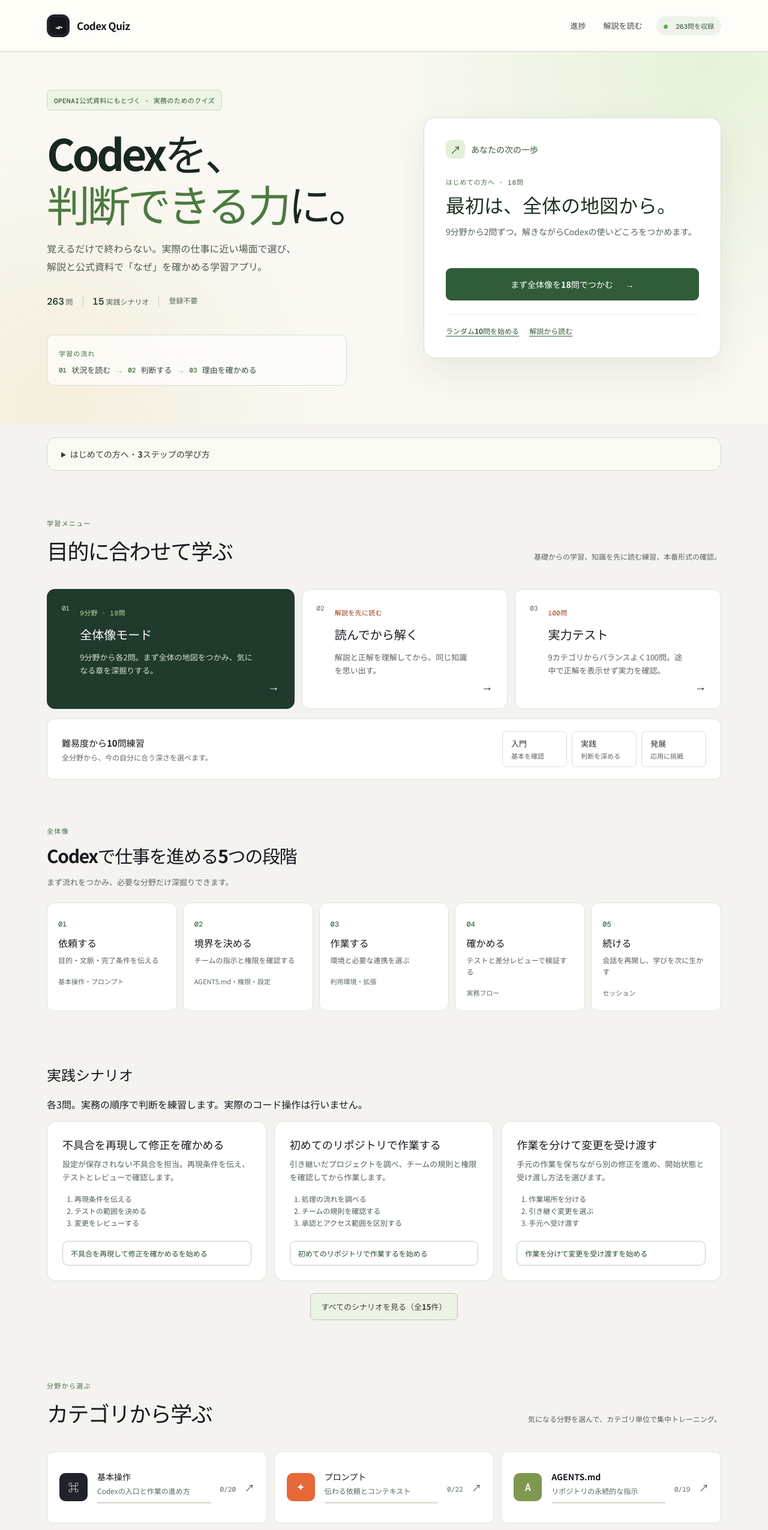
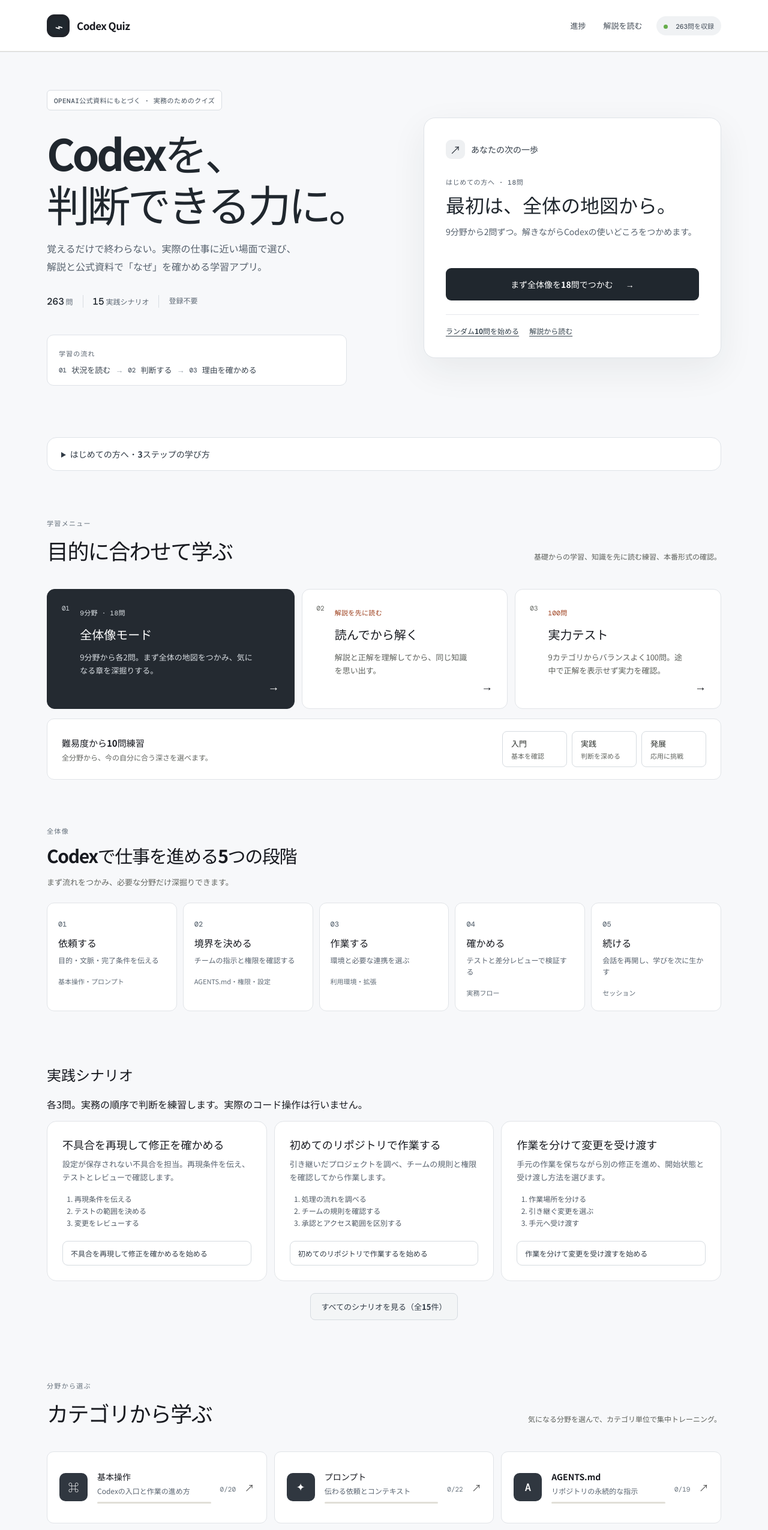
Before and after one commit to ip-san/codex-quiz, a React (Vite) app: page / in a window 1280 px wide. Shown: the top 2551 px of the page at 60% size. Built offline with nearby package versions, Linux system fonts and the light colour scheme.

Commit message:
Align quiz palette with neutral Codex-inspired styling

```diff
--- a/src/App.tsx
+++ b/src/App.tsx
@@ -676,7 +676,7 @@ function App() {
         {storageAlert}
         <div className="result-card">
           <Logo />
-          <p className="eyebrow result-label">SESSION COMPLETE</p>
+          <p className="eyebrow result-label">学習を完了</p>
           <h1>{percent >= 80 ? "すばらしい！" : percent >= 60 ? "いい調子です" : "ここから伸びます"}</h1>
           <div className="score-ring" style={{ "--score": `${percent * 3.6}deg` } as React.CSSProperties}>
             <div>
--- a/src/home.css
+++ b/src/home.css
@@ -2,30 +2,27 @@
 .home-nav {
   max-width: none;
   padding-inline: max(28px, calc((100vw - 1124px) / 2));
-  background: #fffdf8;
-  box-shadow: 0 1px 0 #e7e6df;
+  background: #fff;
+  box-shadow: 0 1px 0 #e1e4e8;
 }
 .home-nav .brand { font-size: 17px; }
-.home-nav .nav-actions > button { color: #3d4d43; font-size: 13px; }
-.home-nav .nav-actions > button:hover { color: #1f6237; }
-.home-nav .nav-badge { background: #edf3eb; color: #3f5d48; font-size: 11px; letter-spacing: 0; text-transform: none; }
+.home-nav .nav-actions > button { color: #424b55; font-size: 13px; }
+.home-nav .nav-actions > button:hover { color: #20272e; }
+.home-nav .nav-badge { background: #f0f2f4; color: #4c5661; font-size: 11px; letter-spacing: 0; text-transform: none; }
 
 .hero {
   min-height: 480px;
   padding-block: 64px;
   gap: clamp(38px, 6vw, 84px);
-  background:
-    radial-gradient(circle at 92% 2%, #e5f2d8 0, transparent 37%),
-    radial-gradient(circle at 7% 95%, #f5eedc 0, transparent 33%),
-    #f9f8f2;
-  color: #19271f;
+  background: #f7f8fa;
+  color: #20272e;
   border: 0;
 }
 
 .hero .pill {
-  border-color: #c8dbb7;
-  background: #ecf5e4;
-  color: #365638;
+  border-color: #d9dde2;
+  background: #fff;
+  color: #48535f;
   letter-spacing: .04em;
 }
 
@@ -37,75 +34,75 @@
   letter-spacing: -.065em;
 }
 
-.hero h1 em { color: #4d7a41; }
-.hero-copy > p { max-width: 540px; color: #4c5b52; font-size: 16px; line-height: 1.85; }
-.hero-proof { display: flex; flex-wrap: wrap; gap: 0; margin-top: 33px; color: #526555; font-size: 12px; }
-.hero-proof span { padding: 0 16px; border-right: 1px solid #c4ccbf; }
+.hero h1 em { color: #20272e; }
+.hero-copy > p { max-width: 540px; color: #56616d; font-size: 16px; line-height: 1.85; }
+.hero-proof { display: flex; flex-wrap: wrap; gap: 0; margin-top: 33px; color: #5d6874; font-size: 12px; }
+.hero-proof span { padding: 0 16px; border-right: 1px solid #d9dde2; }
 .hero-proof span:first-child { padding-left: 0; }
 .hero-proof span:last-child { border: 0; }
-.hero-proof strong { color: #1e3522; font: 500 16px "DM Mono", monospace; }
+.hero-proof strong { color: #20272e; font: 500 16px "DM Mono", monospace; }
 
 .hero-preview {
   max-width: 500px;
   margin-top: 45px;
   padding: 16px 19px;
-  border: 1px solid #d6ded0;
+  border: 1px solid #dfe3e8;
   border-radius: 11px;
-  background: #ffffffa8;
+  background: #fff;
 }
-.hero-preview > span { color: #496c43; font: 700 11px "DM Mono", monospace; letter-spacing: .1em; }
-.hero-preview p { display: flex; flex-wrap: wrap; align-items: center; gap: 8px; margin: 8px 0 0; color: #36463b; font-size: 13px; }
-.hero-preview b { color: #43683d; font: 700 11px "DM Mono", monospace; }
-.hero-preview i { color: #9aa99a; font-style: normal; }
+.hero-preview > span { color: #59636f; font: 700 11px "DM Mono", monospace; letter-spacing: .1em; }
+.hero-preview p { display: flex; flex-wrap: wrap; align-items: center; gap: 8px; margin: 8px 0 0; color: #39434e; font-size: 13px; }
+.hero-preview b { color: #59636f; font: 700 11px "DM Mono", monospace; }
+.hero-preview i { color: #9ca4ad; font-style: normal; }
 
 .next-step-card {
   padding: clamp(25px, 3vw, 36px);
-  border: 1px solid #d7dfcf;
+  border: 1px solid #dfe3e8;
   border-radius: 19px;
   background: #fff;
-  box-shadow: 0 20px 60px #334d3917;
+  box-shadow: 0 20px 60px #20272e12;
 }
-.next-step-heading { display: flex; align-items: center; gap: 10px; color: #345739; font-size: 14px; font-weight: 700; }
-.next-step-icon { display: grid; place-items: center; width: 32px; height: 32px; border-radius: 9px; background: #e4efd8; font-size: 18px; }
-.next-step-card .next-step-kicker { margin: 30px 0 9px; color: #4d7045; font: 700 11px "DM Mono", monospace; letter-spacing: .06em; }
-.next-step-card h2 { margin: 0 0 11px; color: #1f3124; font-size: clamp(24px, 2.5vw, 32px); line-height: 1.35; }
-.next-step-card p:not(.next-step-kicker) { min-height: 48px; margin: 0 0 24px; color: #526258; font-size: 14px; line-height: 1.7; }
-.next-step-card .primary { width: 100%; min-height: 54px; justify-content: space-between; background: #315c39; color: #fff; box-shadow: none; font-size: 14px; }
-.next-step-card .primary:hover { background: #427549; }
-.next-step-secondary { display: flex; flex-wrap: wrap; gap: 9px 17px; margin-top: 23px; padding-top: 18px; border-top: 1px solid #e9eee6; }
-.next-step-secondary button, .next-step-discard { padding: 0; border: 0; background: transparent; color: #315b3a; font-size: 12px; font-weight: 700; text-decoration: underline; text-underline-offset: 3px; }
+.next-step-heading { display: flex; align-items: center; gap: 10px; color: #303a45; font-size: 14px; font-weight: 700; }
+.next-step-icon { display: grid; place-items: center; width: 32px; height: 32px; border-radius: 9px; background: #eef0f2; color: #303740; font-size: 18px; }
+.next-step-card .next-step-kicker { margin: 30px 0 9px; color: #59636f; font: 700 11px "DM Mono", monospace; letter-spacing: .06em; }
+.next-step-card h2 { margin: 0 0 11px; color: #20272e; font-size: clamp(24px, 2.5vw, 32px); line-height: 1.35; }
+.next-step-card p:not(.next-step-kicker) { min-height: 48px; margin: 0 0 24px; color: #56616d; font-size: 14px; line-height: 1.7; }
+.next-step-card .primary { width: 100%; min-height: 54px; justify-content: space-between; background: #20272e; color: #fff; box-shadow: none; font-size: 14px; }
+.next-step-card .primary:hover { background: #303a45; }
+.next-step-secondary { display: flex; flex-wrap: wrap; gap: 9px 17px; margin-top: 23px; padding-top: 18px; border-top: 1px solid #e5e8ec; }
+.next-step-secondary button, .next-step-discard { padding: 0; border: 0; background: transparent; color: #33404b; font-size: 12px; font-weight: 700; text-decoration: underline; text-underline-offset: 3px; }
 .next-step-discard { margin-top: 16px; color: #7b5c50; font-weight: 500; }
 
-.home-progress { display: flex; align-items: center; gap: 28px; max-width: 1124px; margin: 22px auto 0; padding: 16px 22px; border: 1px solid #e0e6d9; border-radius: 11px; background: #f9fbf5; }
+.home-progress { display: flex; align-items: center; gap: 28px; max-width: 1124px; margin: 22px auto 0; padding: 16px 22px; border: 1px solid #dfe3e8; border-radius: 11px; background: #fff; }
 .home-progress div { display: flex; align-items: baseline; gap: 7px; }
-.home-progress strong { color: #2a5134; font: 600 20px "DM Mono", monospace; }
-.home-progress span { color: #526457; font-size: 12px; }
-.home-progress button { margin-left: auto; padding: 7px 0; border: 0; background: transparent; color: #356240; font-size: 12px; font-weight: 700; }
+.home-progress strong { color: #20272e; font: 600 20px "DM Mono", monospace; }
+.home-progress span { color: #59636f; font-size: 12px; }
+.home-progress button { margin-left: auto; padding: 7px 0; border: 0; background: transparent; color: #303740; font-size: 12px; font-weight: 700; }
 
 .intro-guide {
   max-width: 1124px;
   margin: 22px auto 0;
   padding: 17px 23px;
-  border-color: #d7dbca;
-  background: #f9faf3;
+  border-color: #dfe3e8;
+  background: #fff;
 }
-.intro-guide summary { color: #313d2e; font-size: 14px; }
+.intro-guide summary { color: #303a45; font-size: 14px; }
 .intro-guide h2 { margin: 19px 0 10px; font-size: 17px; }
 .intro-guide ol { display: grid; grid-template-columns: repeat(3, 1fr); gap: 12px; margin: 12px 0; padding: 0; list-style-position: inside; }
-.intro-guide li { padding: 12px; border: 1px solid #dce4cf; border-radius: 8px; background: #fff; font-size: 13px; }
-.intro-guide p { margin: 10px 0; color: #526158; font-size: 13px; }
+.intro-guide li { padding: 12px; border: 1px solid #e2e5e9; border-radius: 8px; background: #fafbfc; font-size: 13px; }
+.intro-guide p { margin: 10px 0; color: #56616d; font-size: 13px; }
 .intro-guide .secondary { margin-top: 6px; padding: 10px 14px; font-size: 13px; }
 
 .journey-section { margin-top: 62px; }
-.journey-section .eyebrow, .mode-section .eyebrow, .category-section .eyebrow { color: #476b48; font-size: 11px; }
+.journey-section .eyebrow, .mode-section .eyebrow, .category-section .eyebrow { color: #66717c; font-size: 11px; }
 .journey-section h2, .mode-section .section-heading h2, .category-section .section-heading h2 { letter-spacing: -.045em; }
 .journey-hint { display: none; }
 .journey-map { gap: 10px; margin-top: 25px; }
-.journey-map li { padding: 20px 18px; border-color: #e0e4db; background: #fff; }
-.journey-map span { color: #476b48; }
+.journey-map li { padding: 20px 18px; border-color: #e1e4e8; background: #fff; }
+.journey-map span { color: #66717c; }
 .journey-map h3 { margin: 10px 0 7px; font-size: 16px; }
-.journey-map p { margin-bottom: 12px; color: #56625b; font-size: 12px; }
-.journey-map small { color: #5c6b61; font-size: 11px; }
+.journey-map p { margin-bottom: 12px; color: #59636f; font-size: 12px; }
+.journey-map small { color: #626d78; font-size: 11px; }
 
 .mode-section { padding-top: 68px; }
 .scenario-grid { grid-template-columns: repeat(3, minmax(0, 1fr)); }
@@ -117,44 +114,45 @@
   min-height: 255px;
   margin: 0;
   padding: 25px;
-  border-color: #deded5;
+  border-color: #e1e4e8;
   background: #fff;
 }
 .scenario-grid .learning-guide h3 { margin: 0 0 9px; font-size: 18px; line-height: 1.45; }
-.scenario-grid .learning-guide p { margin: 0; color: #56625b; font-size: 13px; line-height: 1.65; }
-.scenario-grid .learning-guide ol { margin: 16px 0 20px; padding-left: 20px; color: #4d5d51; font-size: 12px; }
+.scenario-grid .learning-guide p { margin: 0; color: #59636f; font-size: 13px; line-height: 1.65; }
+.scenario-grid .learning-guide ol { margin: 16px 0 20px; padding-left: 20px; color: #4f5964; font-size: 12px; }
 .scenario-grid .learning-guide li { line-height: 1.65; }
-.scenario-grid .learning-guide button { width: 100%; margin-top: auto; padding: 11px 13px; font-size: 12px; text-align: left; border-color: #bfcdbd; color: #234d31; }
+.scenario-grid .learning-guide button { width: 100%; margin-top: auto; padding: 11px 13px; font-size: 12px; text-align: left; border-color: #d6dbe0; color: #303a45; }
 .scenario-more {
   display: block;
   margin: 20px auto 0;
   padding: 12px 18px;
-  border: 1px solid #b9c6ab;
+  border: 1px solid #d6dbe0;
   border-radius: 8px;
-  background: #edf3e4;
-  color: #34432f;
+  background: #f3f5f6;
+  color: #303a45;
   font-size: 13px;
   font-weight: 700;
 }
-.scenario-more:hover { background: #e0ecd1; }
+.scenario-more:hover { background: #e9edf0; }
 
-.mode-card { min-height: 200px; border-color: #dfe3dc; background: #fff; }
-.mode-card small { color: #406d46; font-size: 11px; letter-spacing: .03em; }
-.mode-card > span { color: #65756b; font-size: 11px; }
+.mode-card { min-height: 200px; border-color: #e1e4e8; background: #fff; }
+.mode-card small { color: #59636f; font-size: 11px; letter-spacing: .03em; }
+.mode-card > span { color: #66717c; font-size: 11px; }
 .mode-card h3 { font-size: 20px; }
-.mode-card p { color: #56635a; font-size: 13px; line-height: 1.65; }
-.mode-card.featured { background: #203a2b; border-color: #203a2b; }
-.mode-card.featured p, .mode-card.featured > span { color: #d5e1d3; }
-.mode-card.featured small { color: #c0dea8; }
-.difficulty-practice { border-color: #dfe3dc; background: #fff; }
+.mode-card p { color: #59636f; font-size: 13px; line-height: 1.65; }
+.mode-card.featured { background: #242a31; border-color: #242a31; }
+.mode-card.featured p, .mode-card.featured > span { color: #d7dce1; }
+.mode-card.featured small { color: #e3e8ec; }
+.difficulty-practice { border-color: #e1e4e8; background: #fff; }
 .difficulty-practice p { font-size: 12px; }
-.difficulty-options button { border-color: #d6dfd5; }
+.difficulty-options button { border-color: #d6dbe0; }
 .difficulty-options strong { font-size: 13px; }
 .difficulty-options small { font-size: 11px; }
 .category-section { padding-top: 75px; }
-.category-card { min-height: 120px; border-color: #dfe3dc; background: #fff; }
-.category-text small { color: #59685e; font-size: 12px; }
-.category-meta { color: #57685b; font-size: 11px; }
+.category-card { min-height: 120px; border-color: #e1e4e8; background: #fff; }
+.category-card .category-icon, .category-card:nth-child(2) .category-icon, .category-card:nth-child(3) .category-icon, .category-card:nth-child(5) .category-icon, .category-card:nth-child(6) .category-icon { background: #303740; }
+.category-text small { color: #59636f; font-size: 12px; }
+.category-meta { color: #66717c; font-size: 11px; }
 .category-more { display: none; }
 
 @media (max-width: 800px) {
@@ -185,7 +183,7 @@
   .intro-guide ol { grid-template-columns: 1fr; gap: 6px; }
   .intro-guide li { padding: 8px 11px; }
   .journey-section { margin-top: 50px; }
-  .journey-section .journey-hint { display: block; margin: 12px 0 0; color: #526b45; font-size: 12px; font-weight: 700; }
+  .journey-section .journey-hint { display: block; margin: 12px 0 0; color: #59636f; font-size: 12px; font-weight: 700; }
   .journey-scroll { overflow-x: auto; scroll-snap-type: x mandatory; }
   .journey-map { display: flex; gap: 9px; width: max-content; padding-bottom: 12px; }
   .journey-map li { flex: 0 0 190px; scroll-snap-align: start; }
@@ -196,7 +194,7 @@
   .mode-card { min-height: 168px; }
   .category-section { padding-top: 65px; }
   .category-grid:not(.is-expanded) > :nth-child(n+4) { display: none; }
-  .category-more { display: block; width: 100%; margin-top: 14px; padding: 12px; border: 1px solid #cdd9bd; border-radius: 8px; background: #edf3e4; color: #34432f; font-size: 12px; font-weight: 700; }
+  .category-more { display: block; width: 100%; margin-top: 14px; padding: 12px; border: 1px solid #d6dbe0; border-radius: 8px; background: #f3f5f6; color: #303a45; font-size: 12px; font-weight: 700; }
 }
 
 @media (prefers-reduced-motion: reduce) {
--- a/src/polish.css
+++ b/src/polish.css
@@ -1,62 +1,72 @@
 /* Shared finishing layer for the learning, reading, and progress surfaces. */
+:root { background: #f7f8fa; }
+
 button:focus-visible,
 a:focus-visible,
 summary:focus-visible,
 select:focus-visible,
 input:focus-visible,
 .journey-scroll:focus-visible {
-  outline: 3px solid #397a4b;
+  outline: 3px solid #c5542d;
   outline-offset: 3px;
 }
 
 button { transition: background-color .18s ease, border-color .18s ease, box-shadow .18s ease, transform .18s ease; }
 
-.quiz-shell, .reader-page, .dashboard-page { background: #f6f7f3; }
-.quiz-shell .progress-track { background: #e2e8de; }
-.quiz-shell .progress-track span { background: #39724a; }
+.quiz-shell, .reader-page, .dashboard-page, .result-page { background: #f7f8fa; }
+.quiz-shell .progress-track { background: #e1e5e9; }
+.quiz-shell .progress-track span { background: #303740; }
 .quiz-shell .question-card { margin-top: clamp(48px, 6vw, 78px); }
-.quiz-shell .question-card .eyebrow { color: #315e3c; font-size: 11px; }
-.quiz-shell .question-card .eyebrow span { background: #254832; }
-.quiz-shell .question-card h1 { color: #1b2c22; line-height: 1.48; }
+.quiz-shell .question-card .eyebrow { color: #303740; font-size: 11px; }
+.quiz-shell .question-card .eyebrow span { background: #303740; }
+.quiz-shell .question-card h1 { color: #20272e; line-height: 1.48; }
 .quiz-shell .choice {
   min-height: 74px;
-  border-color: #d9e1d7;
+  border-color: #dfe3e8;
   background: #fff;
-  color: #27352c;
+  color: #303a45;
   font-size: 15px;
   line-height: 1.6;
-  box-shadow: 0 3px 12px #233b2908;
+  box-shadow: 0 3px 12px #20272e08;
 }
-.quiz-shell .choice:hover:not(:disabled) { border-color: #5d8964; background: #fbfdf9; transform: translateY(-1px); }
-.quiz-shell .choice-letter { background: #eaf2e8; color: #315d3b; }
+.quiz-shell .choice:hover:not(:disabled) { border-color: #818a94; background: #fff; transform: translateY(-1px); }
+.quiz-shell .choice-letter { background: #f0f2f4; color: #4c5661; }
 .quiz-shell .choice.correct { background: #edf7e9; border-color: #6fa277; }
 .quiz-shell .choice.wrong { background: #fff2ed; border-color: #da8065; }
 .quiz-shell .feedback:not(.is-wrong):not(.is-exam) { background: #e9f4e6; border-color: #5b9465; }
-.quiz-shell .primary { background: #315c39; box-shadow: none; }
-.quiz-shell .primary:hover { background: #427549; }
+.quiz-shell .primary { background: #20272e; box-shadow: none; }
+.quiz-shell .primary:hover { background: #303a45; }
 
-.reader-page .reader-header { background: #fff; border-color: #e0e5df; }
-.reader-page .reader-intro h1, .dashboard-page .dashboard-title h1 { color: #1b2c22; }
+.result-page .result-label { color: #66717c; }
+.result-page .result-card h1 { color: #20272e; }
+.result-page .score-ring { background: conic-gradient(#303740 var(--score), #dfe3e8 0); }
+.result-page .score-ring div { background: #fff; }
+.result-page .learning-guide { background: #fff; border-color: #e1e4e8; }
+.result-page .primary { background: #20272e; box-shadow: none; }
+.result-page .primary:hover { background: #303a45; }
+
+.reader-page .reader-header, .dashboard-page .reader-header { background: #fff; border-color: #e1e4e8; }
+.reader-page .reader-intro h1, .dashboard-page .dashboard-title h1 { color: #20272e; }
 .reader-page .reader-controls { gap: 11px; }
-.reader-page .search-box, .reader-page .reader-controls select, .reader-page .filter-button { background: #fff; border-color: #d9e1d7; font-size: 13px; }
-.reader-page .reader-card { background: #fff; border-color: #dfe5dc; border-radius: 14px; }
-.reader-page .reader-card h2 { color: #223428; font-size: 17px; }
-.reader-page .reader-card > p { color: #4d5d51; font-size: 13px; }
-.reader-page .reader-category { color: #315e3c; font-size: 11px; }
-.reader-page .reader-answer { background: #edf5eb; }
-.reader-page .reader-answer small { color: #3c6745; font-size: 11px; }
-.reader-page .reader-answer strong { color: #213b2a; font-size: 13px; }
-.reader-page .reader-count, .reader-page .reader-source { color: #5d6b60; font-size: 11px; }
+.reader-page .search-box, .reader-page .reader-controls select, .reader-page .filter-button { background: #fff; border-color: #dfe3e8; font-size: 13px; }
+.reader-page .reader-card { background: #fff; border-color: #e1e4e8; border-radius: 14px; }
+.reader-page .reader-card h2 { color: #20272e; font-size: 17px; }
+.reader-page .reader-card > p { color: #56616d; font-size: 13px; }
+.reader-page .reader-category { color: #59636f; font-size: 11px; }
+.reader-page .reader-answer { background: #f3f5f6; }
+.reader-page .reader-answer small { color: #59636f; font-size: 11px; }
+.reader-page .reader-answer strong { color: #20272e; font-size: 13px; }
+.reader-page .reader-count, .reader-page .reader-source { color: #66717c; font-size: 11px; }
 
-.dashboard-page .dashboard-stats, .dashboard-page .mastery-panel, .dashboard-page .history-panel, .dashboard-page .data-panel { background: #fff; border-color: #dfe5dc; }
-.dashboard-page .streak-card { background: #203a2b; }
-.dashboard-page .dashboard-stats span, .dashboard-page .dashboard-stats small, .dashboard-page .history-row small { color: #5c6a5e; font-size: 11px; }
+.dashboard-page .dashboard-stats, .dashboard-page .mastery-panel, .dashboard-page .history-panel, .dashboard-page .data-panel { background: #fff; border-color: #e1e4e8; }
+.dashboard-page .streak-card { background: #242a31; }
+.dashboard-page .dashboard-stats span, .dashboard-page .dashboard-stats small, .dashboard-page .history-row small { color: #66717c; font-size: 11px; }
 .dashboard-page .mastery-row strong, .dashboard-page .history-row strong { font-size: 12px; }
-.dashboard-page .mastery-icon { background: #315c39; }
-.dashboard-page .mastery-track i { background: #5b9465; }
+.dashboard-page .mastery-icon { background: #303740; }
+.dashboard-page .mastery-track i { background: #303740; }
 
-footer { border-color: #e0e5df; }
-footer p { color: #59665c; font-size: 12px; }
+footer { border-color: #e1e4e8; background: #fff; }
+footer p { color: #66717c; font-size: 12px; }
 
 @media (max-width: 540px) {
   .quiz-shell .choice { min-height: 72px; font-size: 14px; }
--- a/src/styles.css
+++ b/src/styles.css
@@ -1,6 +1,6 @@
 @import url('https://fonts.googleapis.com/css2?family=DM+Mono:wght@400;500&family=Noto+Sans+JP:wght@400;500;600;700;800&display=swap');
 
-:root { font-family: "Noto Sans JP", sans-serif; color: #181a20; background: #f4f3ef; font-synthesis: none; --ink: #14161b; --orange: #ed6a3a; --green: #b8e34b; }
+:root { font-family: "Noto Sans JP", sans-serif; color: #181a20; background: #f7f8fa; font-synthesis: none; --ink: #20272e; --orange: #ed6a3a; --green: #f2a277; }
 * { box-sizing: border-box; }
 html { scroll-behavior: smooth; }
 body { margin: 0; min-width: 320px; }
```
Also changed, not shown: 1 other file (tests, documents, lock files or other folders).
